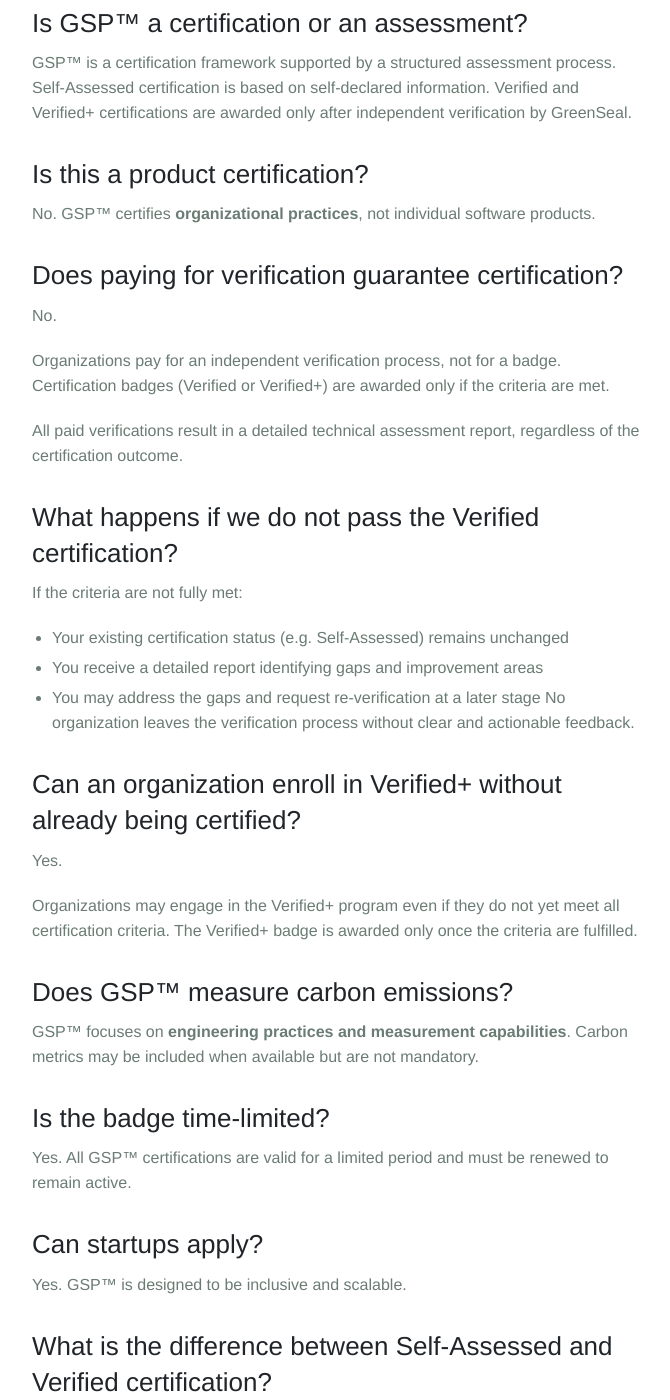
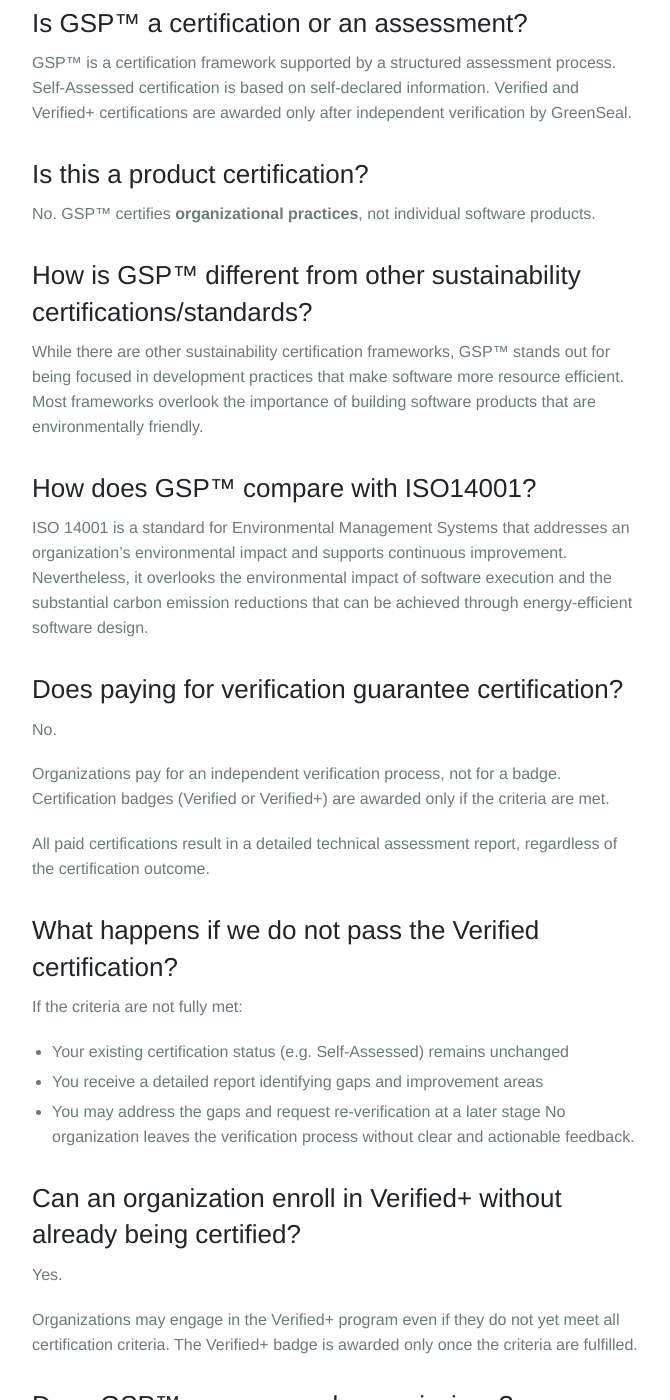
Before and after one commit to luiscruz/greenseal-website, a Jekyll site: the page built from gsp/faq.md, in a window 1280 px wide and 1400 px high, scrolled down 537 px. Shown: the whole window, without its empty margins (143-813 px from the left). Built offline with Jekyll 4.4.1, drawn with Linux system fonts in a browser that asks for light colours.

Commit message:
small fix in test data

```diff
--- a/gsp/faq.md
+++ b/gsp/faq.md
@@ -19,6 +19,14 @@
 ## Is this a product certification?
 No. GSP™ certifies **organizational practices**, not individual software products.
 
+## How is GSP™ different from other sustainability certifications/standards?
+
+While there are other sustainability certification frameworks, GSP™ stands out for being focused in development practices that make software more resource efficient. Most frameworks overlook the importance of building software products that are environmentally friendly.
+
+## How does GSP™ compare with ISO14001?
+
+ISO 14001 is a standard for Environmental Management Systems that addresses an organization’s environmental impact and supports continuous improvement. Nevertheless, it overlooks the environmental impact of software execution and the substantial carbon emission reductions that can be achieved through energy-efficient software design.
+
 ## Does paying for verification guarantee certification?
 
 No.
@@ -26,7 +34,7 @@
 Organizations pay for an independent verification process, not for a badge.
 Certification badges (Verified or Verified+) are awarded only if the criteria are met.
 
-All paid verifications result in a detailed technical assessment report, regardless of the certification outcome.
+All paid certifications result in a detailed technical assessment report, regardless of the certification outcome.
 
 ## What happens if we do not pass the Verified certification?
 
```
